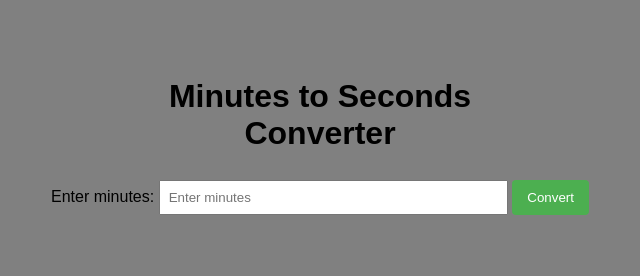
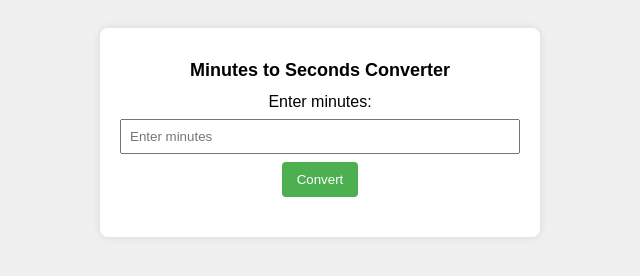
Before and after one commit to rethabilemakaotsi/minetureToSeconds, a plain HTML site: page index.html in a window 1280 px wide. Shown: the whole page, without its empty margins (320-960 px from the left). Drawn offline with Linux system fonts and the light colour scheme.

Commit message:
style update

```diff
--- a/index.html
+++ b/index.html
@@ -7,8 +7,8 @@
     <link rel="stylesheet" href="style.css">
 </head>
 <body>
-    <div id="container">
-        <h1 id="minutesToSecondsConverter">Minutes to Seconds Converter</h1>
+    <div id="minutesToSecondsConverter">
+        <h1>Minutes to Seconds Converter</h1>
 
         <label for="minutesInput">Enter minutes:</label>
         <input type="number" id="minutesInput" min="0" placeholder="Enter minutes">
@@ -16,7 +16,11 @@
         <button onclick="convertMinutesToSeconds()">Convert</button>
 
         <p id="result"></p>
+
     </div>
+
+
+
 
     <script src="index.js"></script>
 </body>
--- a/style.css
+++ b/style.css
@@ -1,24 +1,24 @@
 body {
   font-family: Arial, sans-serif;
-    background-color: grey;
+  background-color: #f0f0f0;
   text-align: center;
-    padding: 50px;
-    display: block;
-    margin:8px 8px 8px ;
+  padding: 20px;
 }
-
-
-
+h1 {
+  font-size: large;
+}
 
 #minutesToSecondsConverter {
   max-width: 400px;
   margin: 0 auto;
+  background-color: #fff;
   padding: 20px;
-
+  border-radius: 8px;
+  box-shadow: 0 0 10px rgba(0, 0, 0, 0.1);
 }
 
 input {
-    width: 30%;
+  width: 100%;
   padding: 8px;
   margin: 8px 0;
   box-sizing: border-box;
@@ -31,7 +31,6 @@ body {
   border: none;
   border-radius: 4px;
   cursor: pointer;
-
 }
 
 #result {
```
Lines whose indentation alone changed are shown as unchanged.
